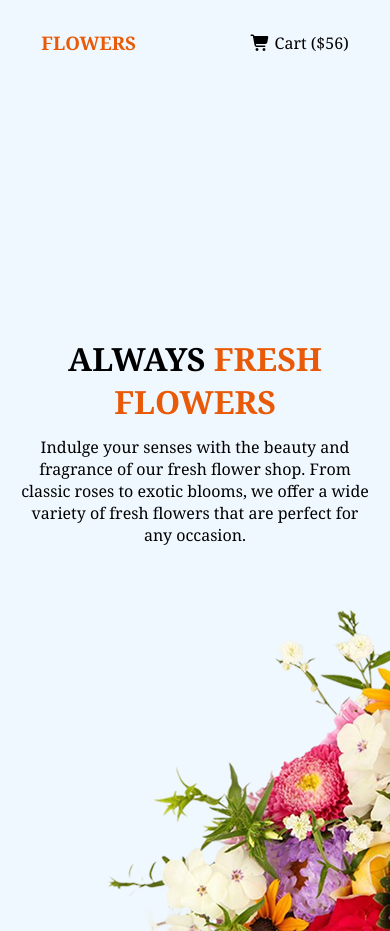
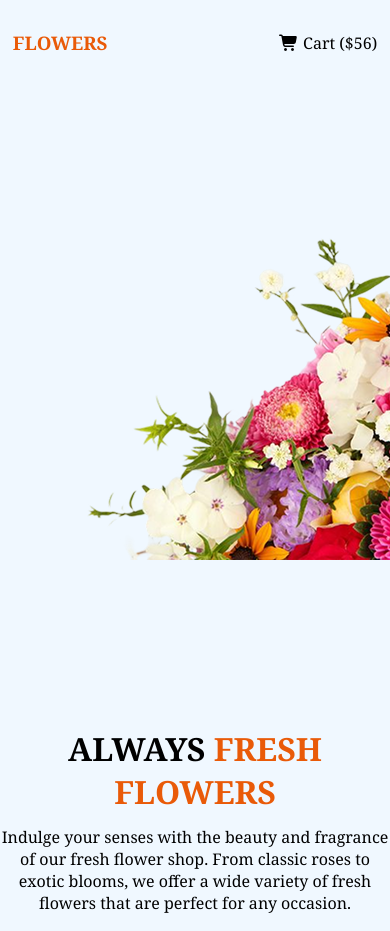
Before and after one commit to nosib55/assignment-2, a plain HTML site: page index.html in a window 390 px wide. Shown: the top 931 px of the page. Drawn offline with Linux system fonts and the light colour scheme.

Commit message:
anoth commit

```diff
--- a/styles/style.css
+++ b/styles/style.css
@@ -102,15 +102,12 @@ footer{max-width: 1140px; padding: 50px 160px; background-color: #FFFFFF;  }
     align-items: center; justify-content: center;
   }
 
-  .navbar {
 
-    gap: 10px;
-  }
 
   .hero {
-    flex-direction: column;
+    flex-direction: column-reverse;
     align-items: center;
-    padding: 0 20px;
+
   }
 
   .hero-title {
```
